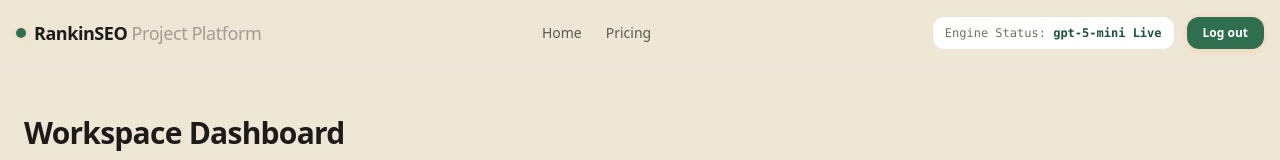
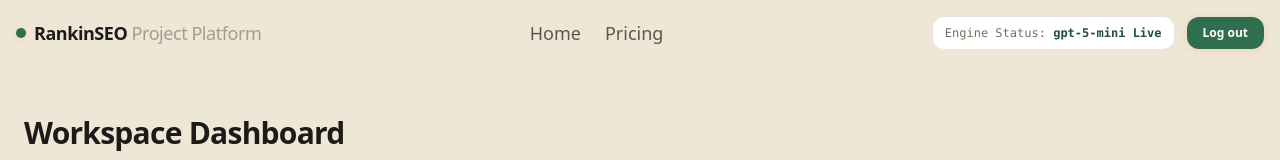
Before and after one commit to asgharshakir94-jpg/-my-seo-app, a Next.js app: page /dashboard in a window 1280 px wide. Shown: the top 160 px of the page. Built offline with nearby package versions, Linux system fonts and the light colour scheme; no server answers; the database is empty.

Commit message:
Increase dashboard nav link size

```diff
--- a/app/dashboard/page.tsx
+++ b/app/dashboard/page.tsx
@@ -154,10 +154,10 @@ export default function DashboardPage() {
             </span>
           </Link>
           <div className="flex items-center gap-6">
-          <Link href="/" className="text-sm font-medium text-ink/70 hover:text-ink transition-colors">
+          <Link href="/" className="text-lg font-medium text-ink/70 hover:text-ink transition-colors">
           Home
           </Link>
-          <Link href="/#pricing" className="text-sm font-medium text-ink/70 hover:text-ink transition-colors">
+          <Link href="/#pricing" className="text-lg font-medium text-ink/70 hover:text-ink transition-colors">
           Pricing
           </Link>
           </div>
```
